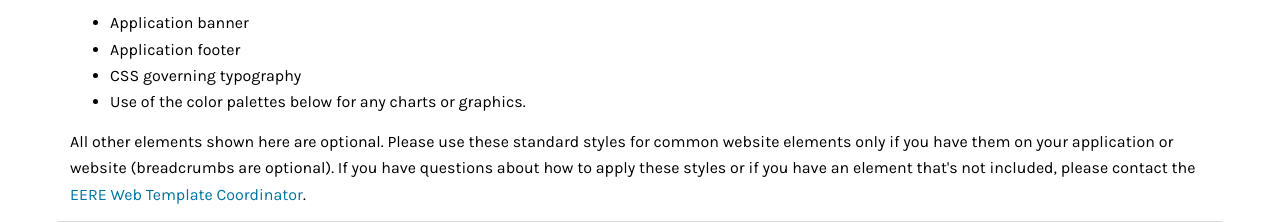
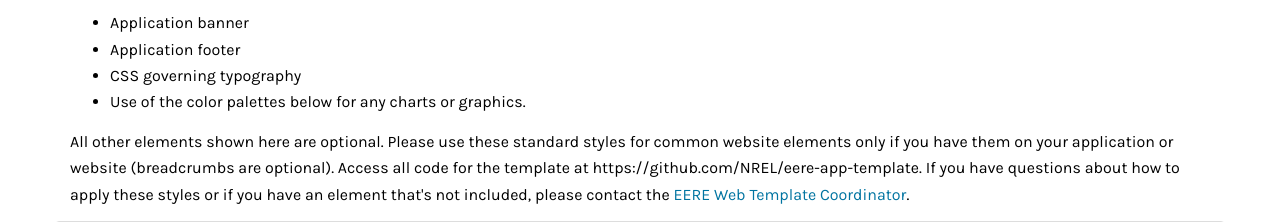
Before and after one commit to NREL/eere-app-template, a plain HTML site: page index.html in a window 1280 px wide. Shown: the part 264-486 px from the top of the page. Drawn offline with nearby package versions, Linux system fonts and the light colour scheme.

Commit message:
content update

```diff
--- a/index.html
+++ b/index.html
@@ -98,7 +98,8 @@
             <li>Use of the color palettes below for any charts or graphics.</li>
         </ul>
 
-        <p>All other elements shown here are optional. Please use these standard styles for common website elements only if you have them on your application or website (breadcrumbs are optional). If you have questions about how to apply these styles or if you have an element that's not included, please contact the <a href="mailto:Adrienne.Elmore@nrel.gov">EERE Web Template Coordinator</a>.</p>
+        <p>All other elements shown here are optional. Please use these standard styles for common website elements only if you have them on your application or website (breadcrumbs are optional). Access all code for the template at https://github.com/NREL/eere-app-template. If you have questions about how to apply these styles or if you have an element that's not included, please contact the <a href="mailto:Adrienne.Elmore@nrel.gov">EERE Web Template Coordinator</a>.</p>
+
 
 </div></div>
 
```
